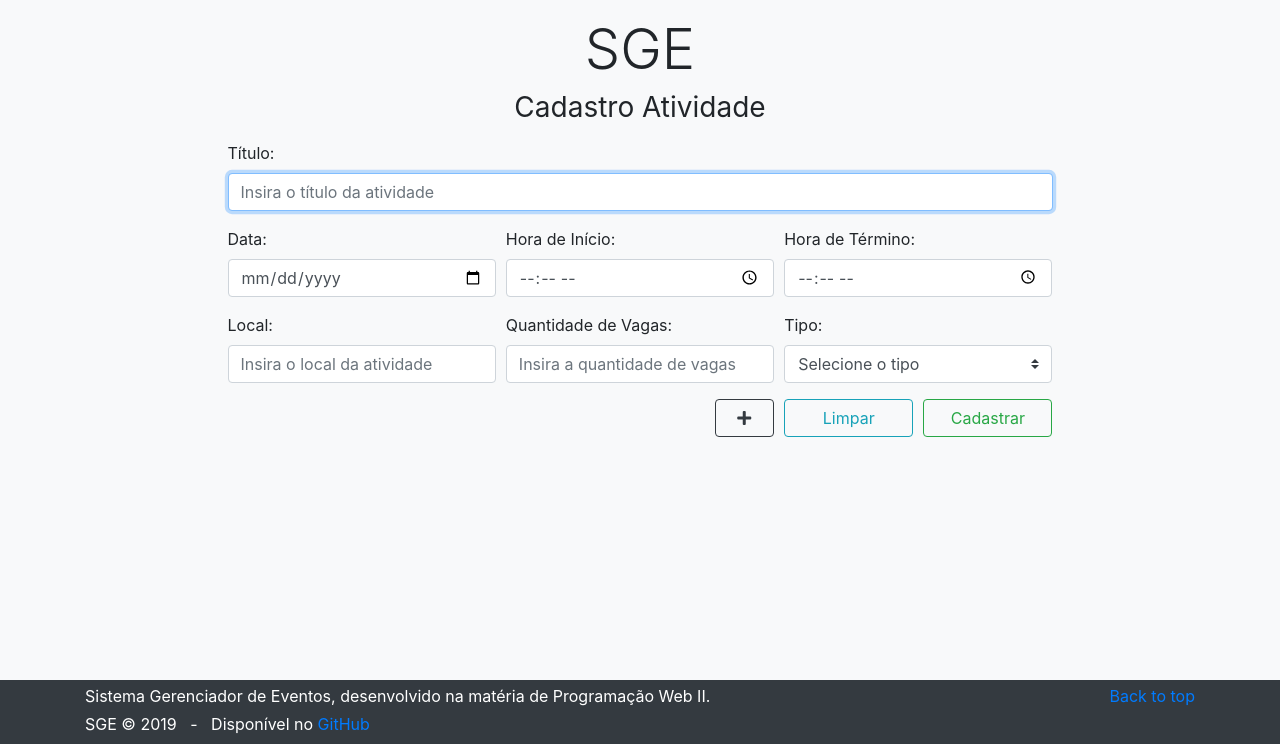
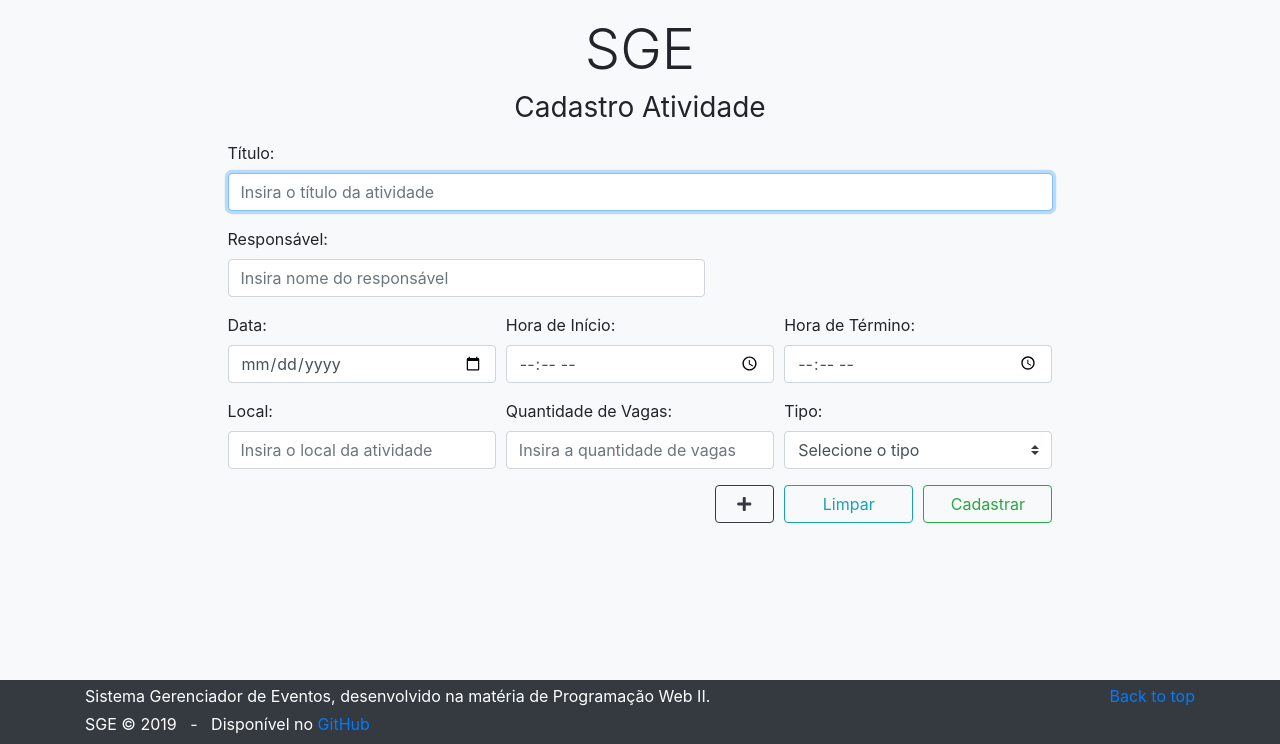
Before and after one commit to pwii-2019-1/pwii-projeto-pratico-2-2019-1-sge, a PHP site: page /public_html/view/cadastro_atividade.php in a window 1280 px wide. Shown: the part 56-800 px from the top of the page. Run offline with PHP 8.4, Linux system fonts and the light colour scheme; some libraries are stand-ins or nearby versions.

Commit message:
Update cadastro_atividade.php

```diff
--- a/public_html/view/cadastro_atividade.php
+++ b/public_html/view/cadastro_atividade.php
@@ -49,6 +49,12 @@
                         <div class="form-group">
                             <label for="titulo">Título:</label>
                             <input type="text" class="form-control" id="titulo" placeholder="Insira o título da atividade" required autofocus>
+                        </div>
+			<div class="form-row">
+                            <div class="form-group col-md-7">
+                                <label for="responsavel">Responsável:</label>
+                                <input type="text" class="form-control" id="responsavel" placeholder="Insira nome do responsável" required autofocus>
+                            </div>
                         </div>
                         <div class="form-row">
                             <div class="form-group col-md-4">
```
